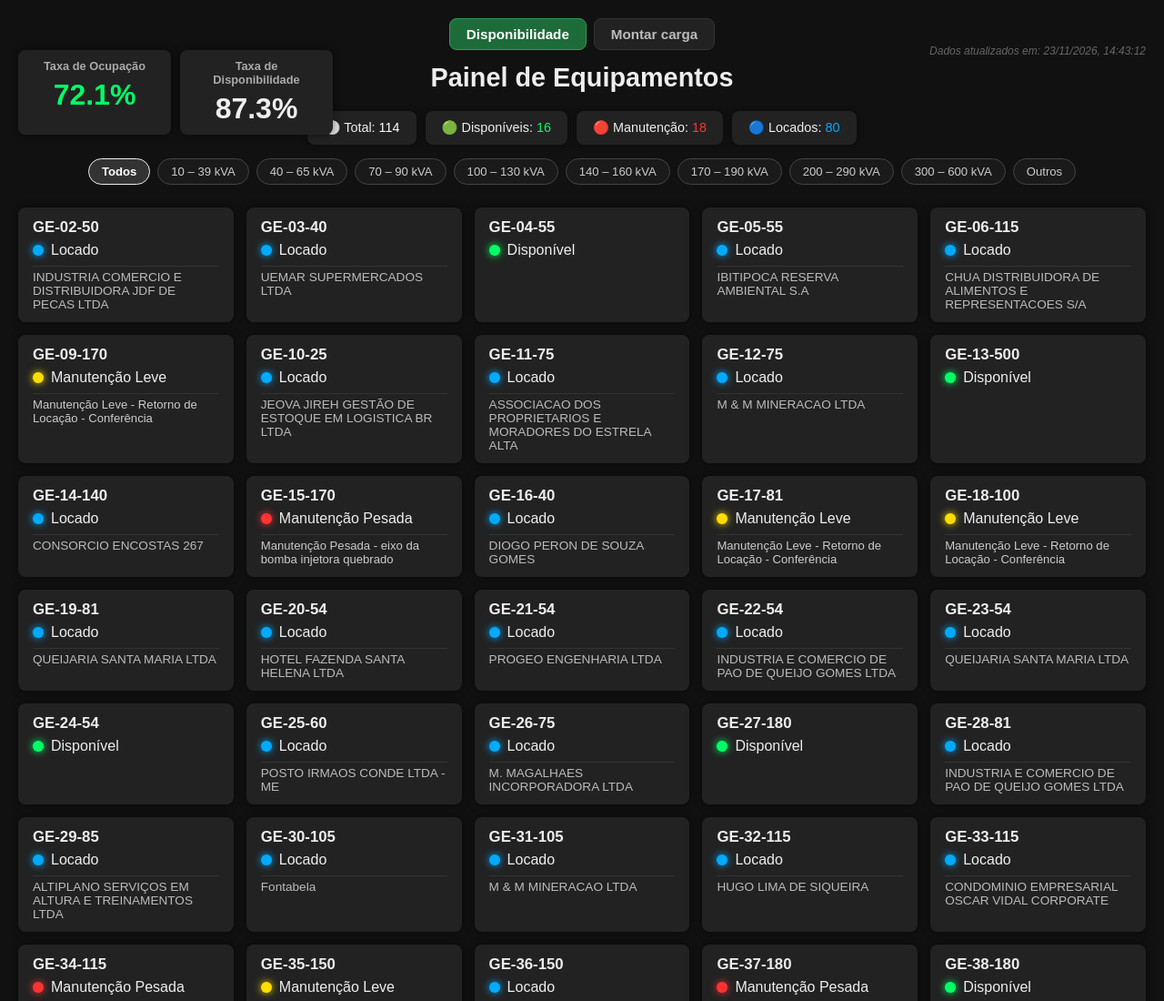
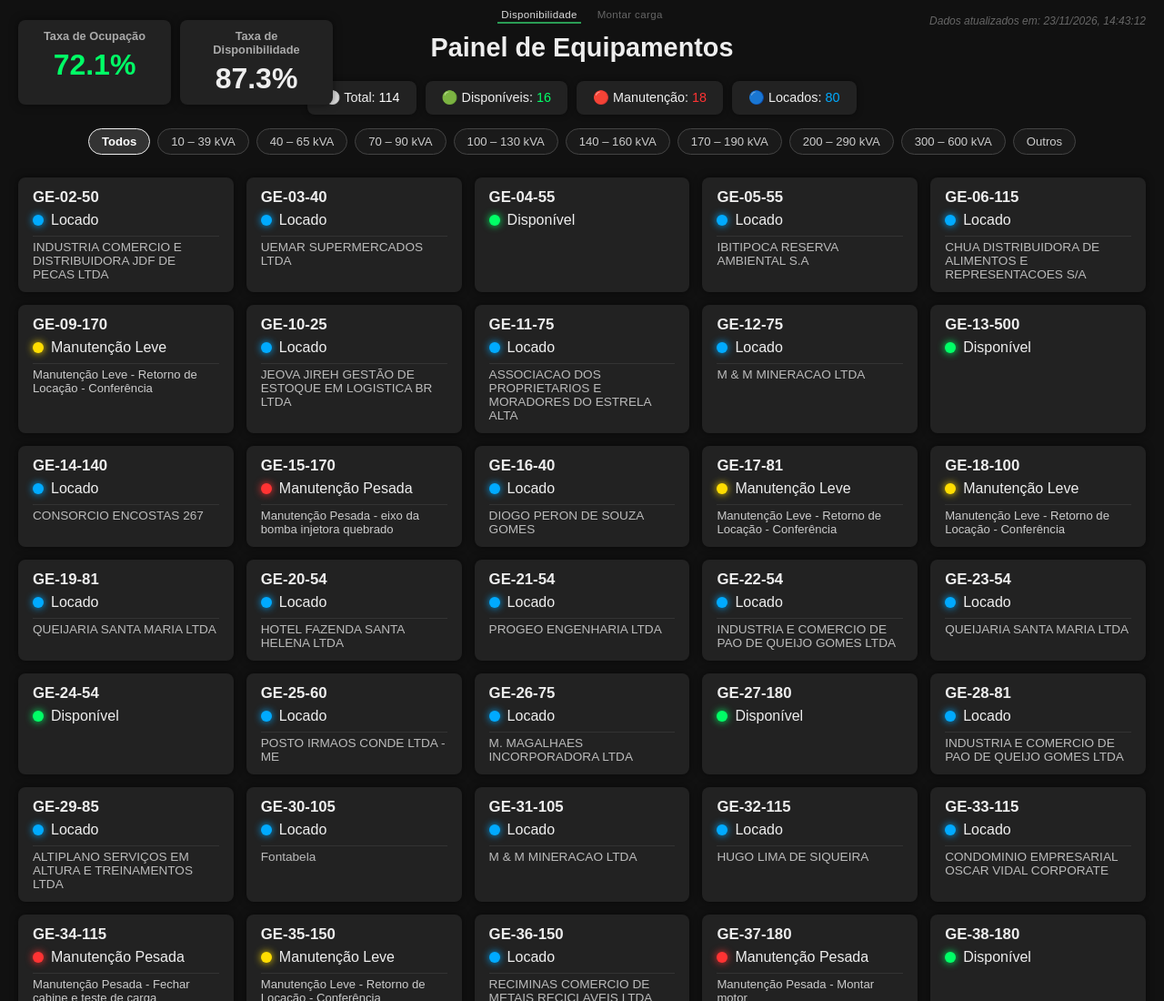
Before and after one commit to milwardarthur-prog/testemanut, a plain HTML site: page index.html in a window 1280 px wide. Shown: the top 1100 px of the page at 91% size. Drawn offline with Linux system fonts and the light colour scheme; no server answers.

Commit message:
Painel: abas mais discretas (texto pequeno, sem caixa, traço na ativa)
Co-Authored-By: Claude Sonnet 5.5 <noreply@anthropic.com>

```diff
--- a/style.css
+++ b/style.css
@@ -285,29 +285,31 @@ h1 {
   .atualizacao-topo { position: static; text-align: right; }
 }
 
-/* ABAS */
+/* ABAS — discretas: texto pequeno, sem caixa, só um traço embaixo da aba ativa */
 .abas {
   display: flex;
   justify-content: center;
-  gap: 8px;
-  margin: 0 0 14px;
+  gap: 14px;
+  margin: -12px 0 4px;
   position: relative;
   z-index: 20;
 }
 
 .aba {
-  background: #222;
-  color: #bbb;
-  border: 1px solid #333;
-  border-radius: 8px;
-  padding: 8px 18px;
-  font-size: 0.95rem;
-  font-weight: bold;
+  background: none;
+  color: #666;
+  border: 0;
+  border-bottom: 2px solid transparent;
+  border-radius: 0;
+  padding: 2px 4px;
+  font-size: 0.72rem;
+  font-weight: normal;
+  letter-spacing: 0.03em;
   cursor: pointer;
 }
 
-.aba:hover { background: #2c2c2c; color: #fff; }
-.aba.ativa { background: #1e6b3a; border-color: #2a9d55; color: #fff; }
+.aba:hover { color: #bbb; }
+.aba.ativa { color: #ddd; border-bottom-color: #2a9d55; }
 
 /* O conteúdo da aba Disponibilidade passa a ser o referencial dos itens do topo
    (indicadores à esquerda, "atualizado em" à direita), que antes eram
@@ -320,7 +322,7 @@ h1 {
 .aba-carga iframe {
   display: block;
   width: 100%;
-  height: calc(100vh - 100px);
+  height: calc(100vh - 56px);
   min-height: 560px;
   border: 0;
   border-radius: 10px;
```
